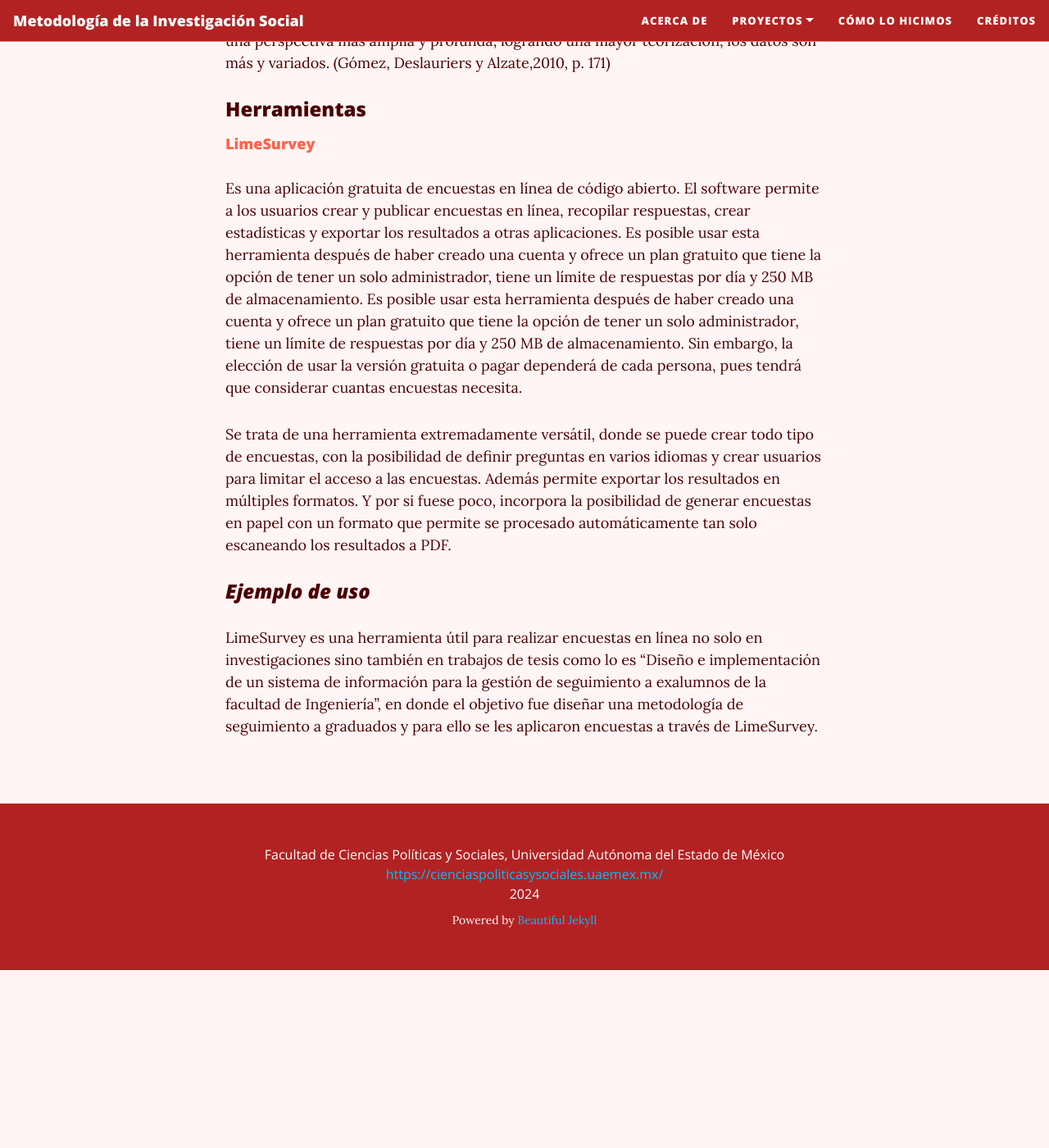
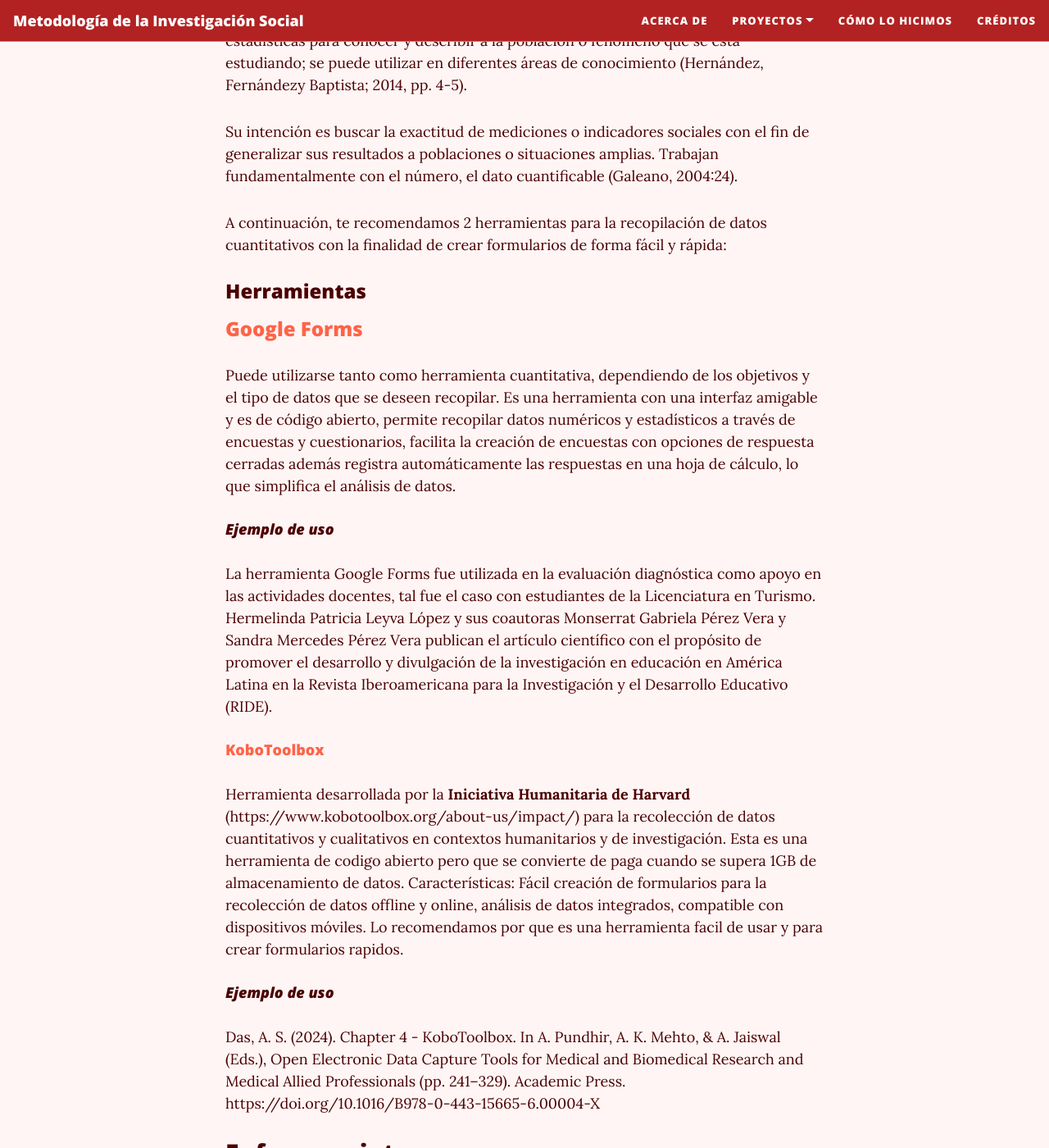
Before and after one commit to rosariorogel/metodologia, a Jekyll site: the page built from _pages/recolectando-datos.md, in a window 1280 px wide and 1400 px high, scrolled down 2179 px. Shown: the whole window at 82% size. Built offline with Jekyll 4.4.1, drawn with Linux system fonts in a browser that asks for light colours; nearby versions of some CDN libraries; before the commit the page ends 3362 px from its top, so only the background shows below that; some of the changed text lies outside the part shown.

Commit message:
Update recolectando-datos.md

```diff
--- a/_pages/recolectando-datos.md
+++ b/_pages/recolectando-datos.md
@@ -33,6 +33,29 @@
 En el artículo The Journal of Open Source Software nos hacen un pequeño resumen sobre el uso de la herramienta y nos comentan sobre publicaciones de investigaciones y artículos que han usado este software, tiene un grupo en [Zotero](https://www.zotero.org/groups/4373578/taguette) donde recopilan dichos textos.
 Investigación cualitativa y cuantitativa: Características y ventajas. (s. f.). Recuperado 13 de junio de 2024, de https://www.santanderopenacademy.com/es/blog/cualitativa-y-cuantitativa.html
 
+
+## **Enfoque cuantitativo**
+El enfoque cuantitativo de investigación utiliza la recolección de datos para probar hipótesis con base en la medición numérica y el análisis estadístico, con el fin de establecer pautas de comportamiento y probar teorías. Se basa en el uso de técnicas estadísticas para conocer y describir a la población o fenómeno que se está estudiando; se puede utilizar en diferentes áreas de conocimiento (Hernández,  Fernándezy Baptista; 2014, pp. 4-5).
+
+Su  intención  es  buscar  la  exactitud  de  mediciones  o  indicadores  sociales  con  el  fin  de generalizar sus resultados a poblaciones o situaciones amplias. Trabajan fundamentalmente con el número, el dato cuantificable (Galeano, 2004:24).
+
+A continuación, te recomendamos 2 herramientas para la recopilación de datos cuantitativos con la finalidad de crear formularios de forma fácil y rápida:
+
+
+### Herramientas
+### [Google Forms](https://docs.google.com/forms/u/1/?pli=1)
+Puede utilizarse tanto como herramienta cuantitativa, dependiendo de los objetivos y el tipo de datos que se deseen recopilar. Es una herramienta con una interfaz amigable y es de código abierto, permite recopilar datos numéricos y estadísticos a través de encuestas y cuestionarios, facilita la creación de encuestas con opciones de respuesta cerradas además registra automáticamente las respuestas en una hoja de cálculo, lo que simplifica el análisis de datos.
+#### *Ejemplo de uso*
+La herramienta Google Forms fue utilizada en la evaluación diagnóstica como apoyo en las actividades docentes, tal fue el caso con estudiantes de la Licenciatura en Turismo.
+Hermelinda Patricia Leyva López y sus coautoras Monserrat Gabriela Pérez Vera y Sandra Mercedes Pérez Vera publican el artículo científico con el propósito de promover el desarrollo y divulgación de la investigación en educación en América Latina en la Revista Iberoamericana para la Investigación y el Desarrollo Educativo (RIDE).
+#### [KoboToolbox](https://www.kobotoolbox.org/)
+Herramienta desarrollada por la **Iniciativa Humanitaria de Harvard** (https://www.kobotoolbox.org/about-us/impact/) para la recolección de datos cuantitativos y cualitativos en contextos humanitarios y de investigación. Esta es una herramienta de codigo abierto pero que se convierte de paga cuando se supera 1GB de almacenamiento de datos.
+Características: Fácil creación de formularios para la recolección de datos offline y online, análisis de datos integrados, compatible con dispositivos móviles. Lo recomendamos por que es una herramienta facil de usar y para crear formularios rapidos.
+#### *Ejemplo de uso*
+
+  Das, A. S. (2024). Chapter 4 - KoboToolbox. In A. Pundhir, A. K. Mehto, & A. Jaiswal (Eds.), Open Electronic Data Capture Tools for Medical and Biomedical Research and Medical Allied Professionals (pp. 241–329). Academic Press. https://doi.org/10.1016/B978-0-443-15665-6.00004-X
+
+
 ## **Enfoque mixto**
 La “metodología mixta”, es un enfoque pragmático de investigación, busca  que  los  datos  cualitativos se acoplen  a  los datos  cuantitativos, con  el  fin de enriquecer   la   metodología   y   los   resultados   de investigación. Este enfoque es adecuado por que logra una perspectiva más amplia y profunda, logrando una mayor teorización, los  datos son  más  y  variados. (Gómez, Deslauriers y Alzate,2010, p. 171)
 ### Herramientas
```
